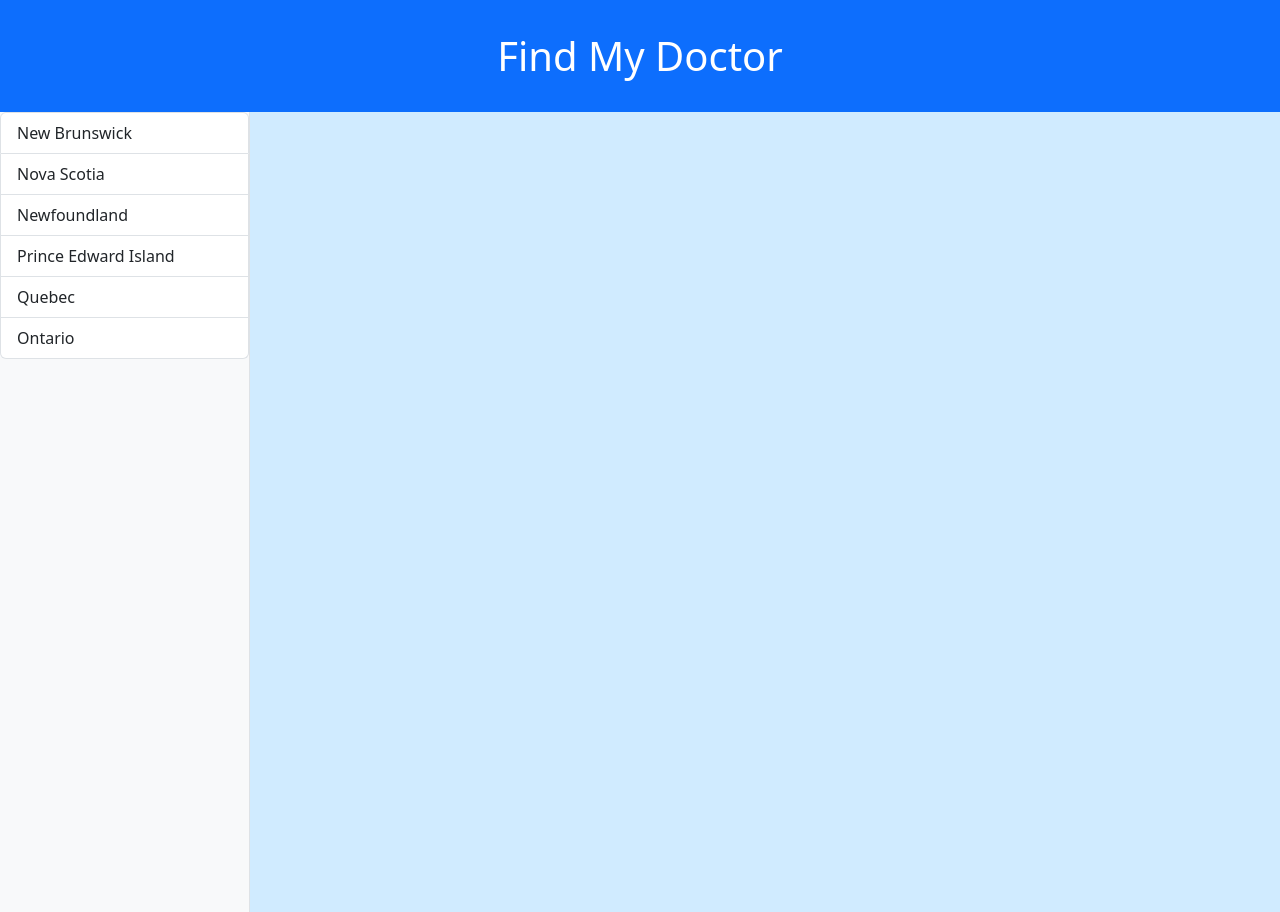
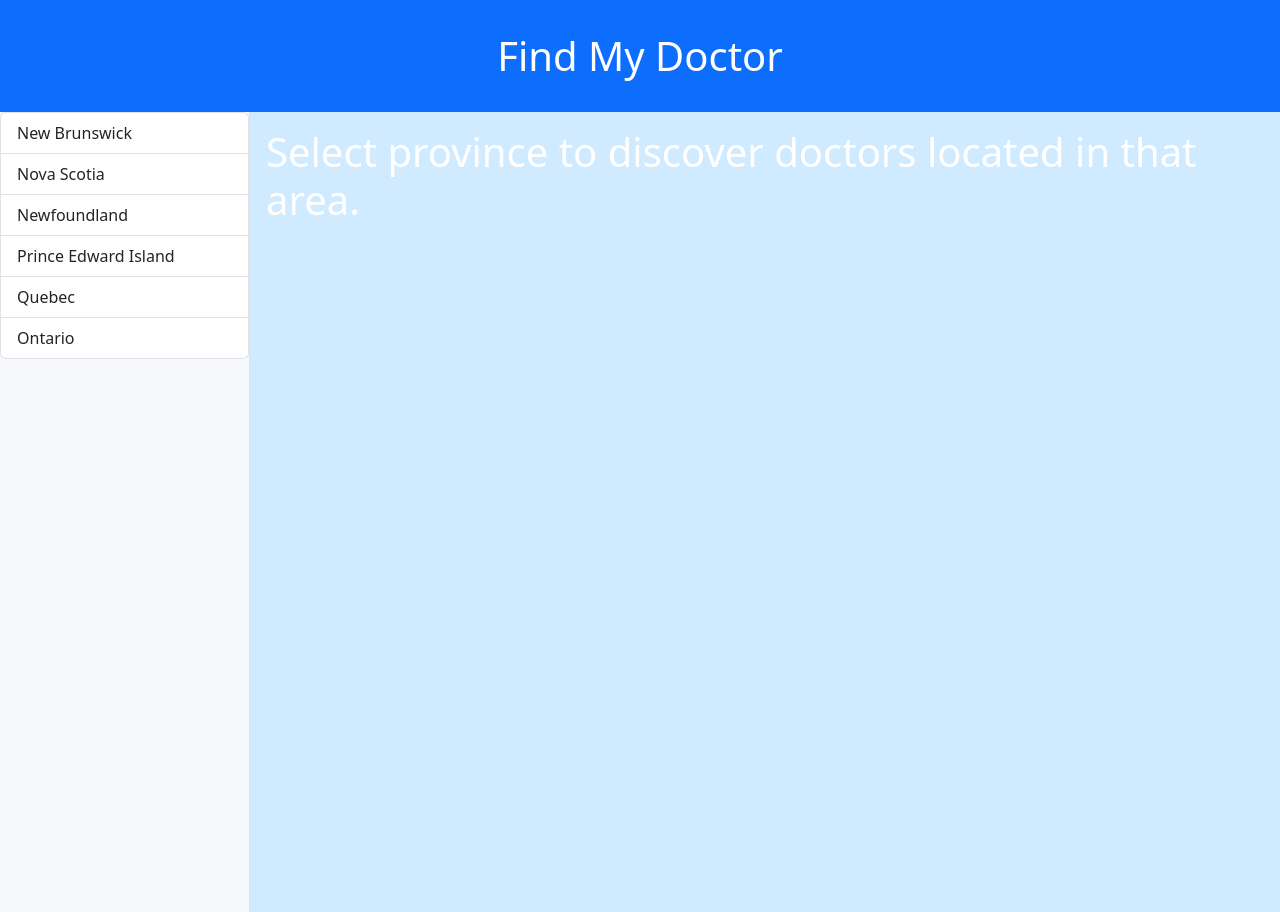
Before and after one commit to Clark-TheCoder/FindMyDoctor, a React (Vite) app in the folder find-my-doctor/: page / in a window 1280 px wide. Built offline with nearby package versions, Linux system fonts and the light colour scheme.

Commit message:
Added h1 if no province is selected

```diff
--- a/find-my-doctor/src/components/Main/Main.jsx
+++ b/find-my-doctor/src/components/Main/Main.jsx
@@ -8,9 +8,13 @@ function Main({ selectedProvince }) {
       : [];
 
   function createCards({ selectedDoctors }) {
-    return selectedDoctors.map((item) => {
-      return <Card key={item.id} doctor={item} />;
-    });
+    return selectedDoctors.length > 0 ? (
+      selectedDoctors.map((item) => <Card key={item.id} doctor={item} />)
+    ) : (
+      <h1 style={{ color: "white" }}>
+        Select province to discover doctors located in that area.
+      </h1>
+    );
   }
 
   return (
```
